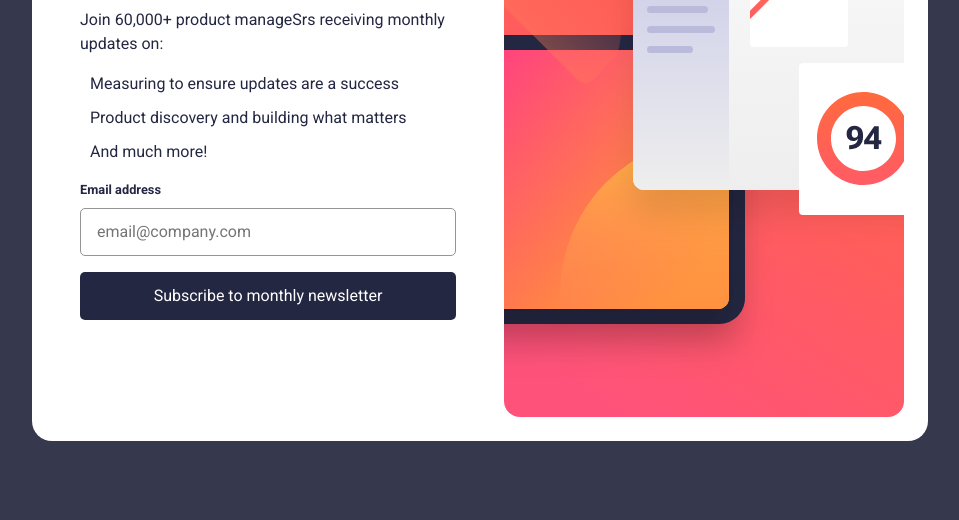
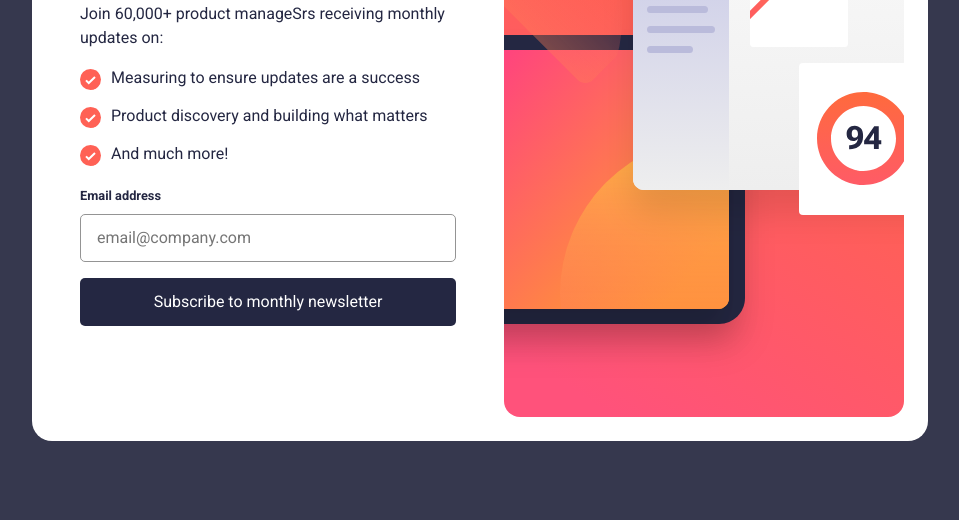
Before and after one commit to jefffxd/new-news-paper-sign-in, a plain HTML site: page index.html in a window 1280 px wide. Shown: the part 280-800 px from the top of the page, without its empty margins (160-1119 px from the left). Drawn offline with Linux system fonts and the light colour scheme.

Commit message:
Update style.css

```diff
--- a/style.css
+++ b/style.css
@@ -107,7 +107,7 @@ li{
   gap: 10px;
 }
 ul li::before {
-  content: url('assets/images/icon-list.svg');
+  content: url('icon-list.svg');
   transform: translateY(3px);
 }
 .email-error {
```
